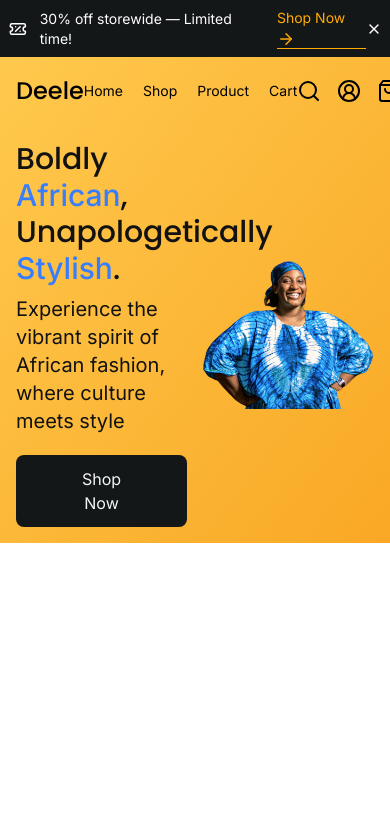
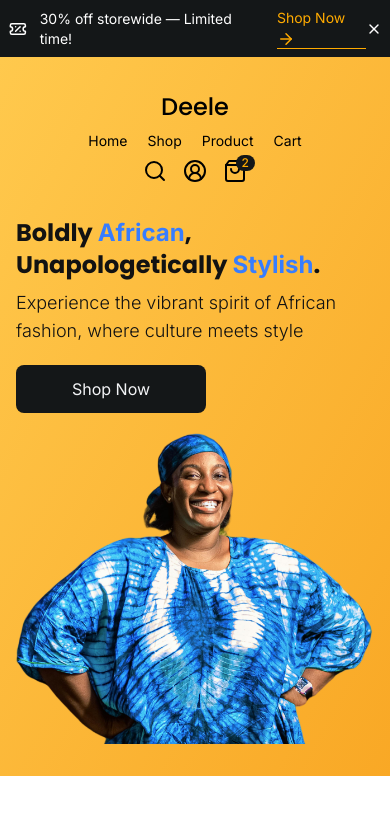
Before and after one commit to jeremiah-olisa/Deele, a Vue app: page / in a window 390 px wide. Shown: the top 814 px of the page. Built offline with nearby package versions, Linux system fonts and the light colour scheme.

Commit message:
responsiveness

```diff
--- a/src/App.vue
+++ b/src/App.vue
@@ -6,7 +6,7 @@ import PromotionHeader from './components/layout/PromotionHeader.vue'
 
 <template>
   <PromotionHeader />
-  <section class="px-4 sm:px-20 md:px-40 bg-gradient-to-br from-[#FFC94D] to-[#F9A825]">
+  <section class="p-4 sm:px-10 md:px-12 lg:px-16 2xl:px-40 bg-gradient-to-br from-[#FFC94D] to-[#F9A825]">
     <NavigationBar />
     <BannerComponent />
   </section>
--- a/src/components/Home/BannerComponent.vue
+++ b/src/components/Home/BannerComponent.vue
@@ -1,10 +1,10 @@
 <script setup></script>
 <template>
-  <div class="grid grid-cols-2 gap-4 justify-center items-center max-md:py-4">
+  <div class="flex max-md:flex-col gap-4 justify-center items-center max-md:py-4">
     <div class="max-md:order-2">
       <img
         src="./../../assets/images/banner-img.png"
-        class="md:h-[calc(100vh-300px)] w-auto"
+        class="h-auto w-[690px]"
         alt="Banner Image"
       />
     </div>
@@ -25,10 +25,10 @@
 
 <style scoped>
 .banner-header {
-  @apply font-poppins font-medium max-sm:text-3xl sm:text-5xl md:text-6xl text-[#121212];
+  @apply font-poppins font-bold md:font-medium text-xl max-sm:text-2xl sm:text-3xl md:text-4xl xl:text-5xl 2xl:text-6xl text-[#121212];
 }
 
 .banner-desc {
-  @apply font-normal text-xl text-[#121212];
+  @apply font-light md:font-normal text-lg md:text-xl text-[#121212];
 }
 </style>
--- a/src/components/layout/NavigationBar.vue
+++ b/src/components/layout/NavigationBar.vue
@@ -3,20 +3,23 @@ import { CircleUserRound, Search, ShoppingBag } from 'lucide-vue-next'
 </script>
 
 <template>
-  <div class="flex w-full justify-between items-center py-[18px]">
+  <div class="flex max-sm:flex-col w-full justify-between items-center py-[18px] gap-y-2">
     <h3 class="font-poppins text-2xl font-medium">Deele</h3>
     <div class="flex gap-5 font-space-grotesk text-sm">
-        <a href="">Home</a>
-        <a href="">Shop</a>
-        <a href="">Product</a>
-        <a href="">Cart</a>
+      <a href="">Home</a>
+      <a href="">Shop</a>
+      <a href="">Product</a>
+      <a href="">Cart</a>
     </div>
     <div class="flex gap-4">
       <Search :size="24" />
       <CircleUserRound :size="24" />
       <div class="relative">
         <ShoppingBag :size="24" />
-        <span class="bg-[#141718] text-yellow text-xs font-medium rounded-full px-1.5 absolute -top-1 -right-2">2</span>
+        <span
+          class="bg-[#141718] text-yellow text-xs font-medium rounded-full px-1.5 absolute -top-1 -right-2"
+          >2</span
+        >
       </div>
     </div>
   </div>
```
